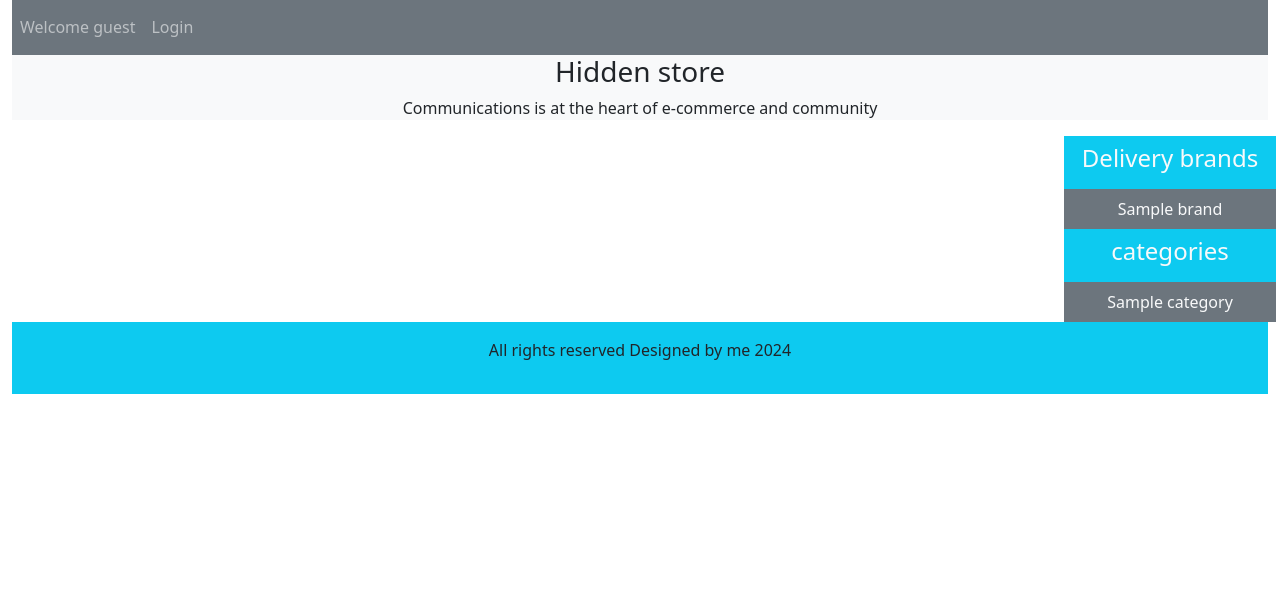
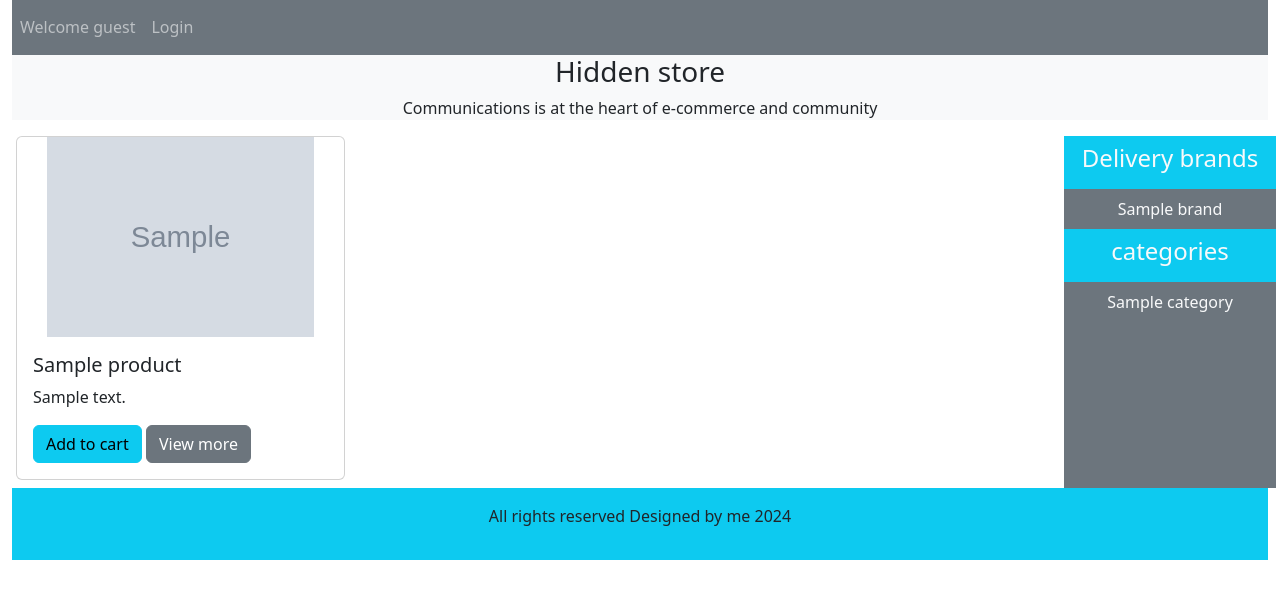
Before and after one commit to L00ka5z78/ecommerce-with-php-mysql, a PHP site: page /index.php?brand=1 in a window 1280 px wide. Shown: the part 96-695 px from the top of the page. Run offline with PHP 8.4, Linux system fonts and the light colour scheme; tables that the repository leaves empty or names only in its code hold one stand-in row (values such as "Sample post"); grey boxes marked "Sample" are stand-in pictures.

Commit message:
get brands and categories 14.01.24 18:!5

```diff
--- a/functions/common_function.php
+++ b/functions/common_function.php
@@ -78,14 +78,59 @@ function get_unique_categories()
 }
 
 
+
+function get_unique_brands()
+{
+    global $con;
+    if (isset($_GET['brand'])) {
+        $brand_id                       = $_GET['brand'];
+        $select_query                   = "
+            SELECT
+            *
+            FROM
+                `products`
+            WHERE
+                brand_id =
+                $brand_id
+            ";
+        $result_query                   = mysqli_query($con, $select_query);
+        $num_of_rows                    = mysqli_num_rows($result_query);
+        if ($num_of_rows == 0) {
+            echo "<h2 class='text-center text-danger'>This brand is not available for service</h2>";
+        }
+
+        while ($row = mysqli_fetch_assoc($result_query)) {
+            $product_id                 = $row['product_id'];
+            $product_title              = $row['product_title'];
+            $product_description        = $row['product_description'];
+            $product_image1             = $row['product_image1'];
+            $product_price              = $row['product_price'];
+            $category_id                = $row['category_id'];
+            $brand_id                   = $row['brand_id'];
+            echo "<div class='col-md-4  mb-2'>
+        <div class='card'>
+            <img src='images/$product_image1' class='card-img-top' alt='$product_title'>
+            <div class='card-body'>
+                <h5 class='card-title'>$product_title</h5>
+                <p class='card-text'>$product_description</p>
+                <a href='#' class='btn btn-info'>Add to cart</a>
+                <a href='#' class='btn btn-secondary'>View more</a>
+            </div>
+        </div>
+    </div>";
+        }
+    }
+}
+
+
 function getbrands()
 {
     global $con;
-    $select_brands              = "SELECT * FROM `brands`";
-    $result_brands              = mysqli_query($con, $select_brands);
-    while ($row_data            = mysqli_fetch_assoc($result_brands)) {
-        $brand_title            = $row_data['brand_title'];
-        $brand_id               = $row_data['brand_id'];
+    $select_brands                      = "SELECT * FROM `brands`";
+    $result_brands                      = mysqli_query($con, $select_brands);
+    while ($row_data                    = mysqli_fetch_assoc($result_brands)) {
+        $brand_title                    = $row_data['brand_title'];
+        $brand_id                       = $row_data['brand_id'];
         echo "<li class='nav-item'>
                         <a href='index.php?brand=$brand_id' class='nav-link text-light'>$brand_title</a>
                     </li>";
--- a/index.php
+++ b/index.php
@@ -86,6 +86,7 @@ include('functions/common_function.php');
                     <?php
                     getproducts();
                     get_unique_categories();
+                    get_unique_brands();
                     ?>
                 </div>
             </div>
```
